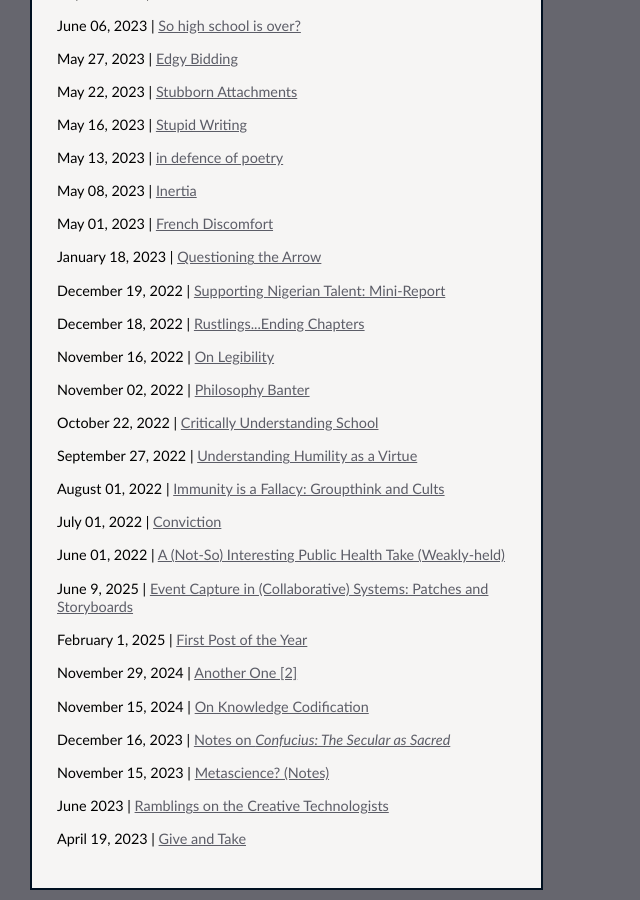
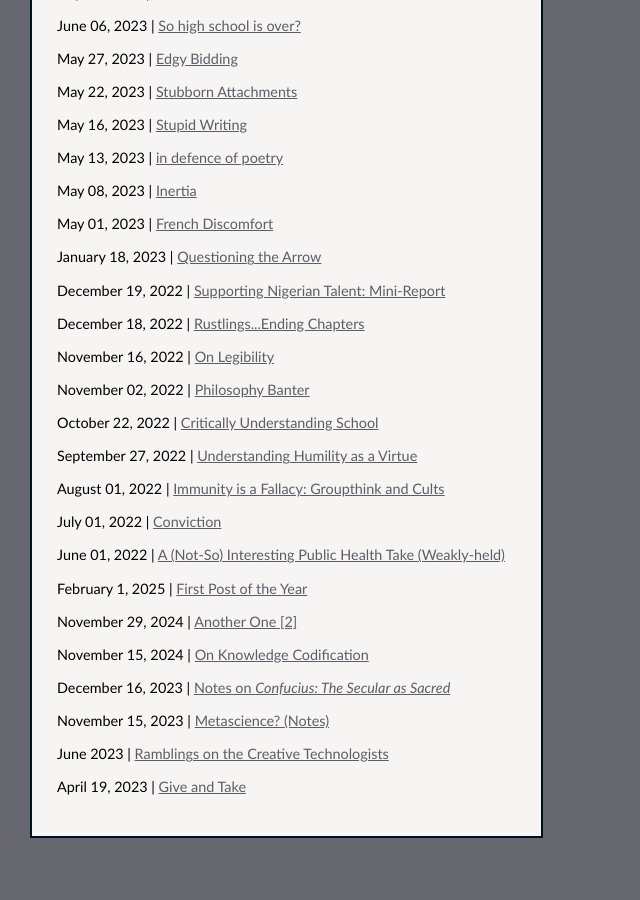
Before and after one commit to hamidahoderinwale/hamidahoderinwale.github.io, a Jekyll site: the page built from blog/blog.html, in a window 1280 px wide and 900 px high, scrolled down 1603 px. Shown: the whole window, without its empty margins (0-640 px from the left). Built offline with Jekyll 4.4.1, drawn with Linux system fonts in a browser that asks for light colours; after the commit the page ends 2451 px from its top, so only the background shows below that.

Commit message:
Remove event capture post from blog listing

```diff
--- a/_layouts/blog.html
+++ b/_layouts/blog.html
@@ -17,9 +17,6 @@ layout: default
             {% endunless %}
         {% endfor %}
 
-        <!-- External posts (manually maintained) - most recent first -->
-        <p>June 9, 2025 | <a href="https://hamidahoderinwale.bearblog.dev/event-capture-in-collaborative-systems-diffs-and-storyboards/" target="_blank">Event Capture in (Collaborative) Systems: Patches and Storyboards</a></p>
-
         <!-- External posts (manually maintained) - older posts -->
         <p>February 1, 2025 | <a href="https://hamidahoderinwale.bearblog.dev/2025-public-notes/" target="_blank">First Post of the Year</a></p>
         <p>November 29, 2024 | <a href="https://hamidahoderinwale.bearblog.dev/another-one-2/" target="_blank">Another One [2]</a></p>
```
